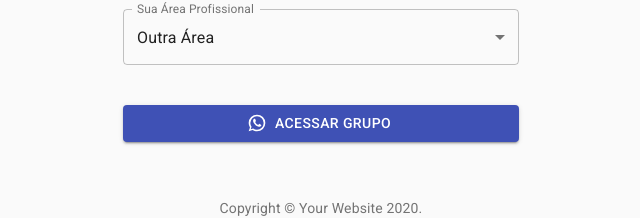
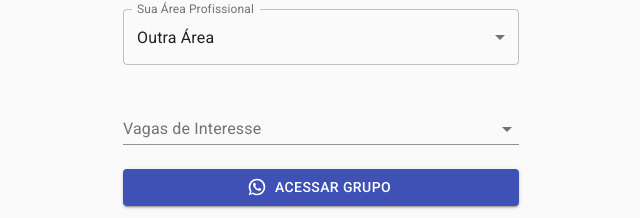
Before and after one commit to jonit-dev/eu-lead-capture, a React (Create React App) app: page / in a window 1280 px wide. Shown: the part 682-900 px from the top of the page, without its empty margins (319-959 px from the left). Built offline with nearby package versions, Linux system fonts and the light colour scheme; no server answers.

Commit message:
added positions of interest

```diff
--- a/package.json
+++ b/package.json
@@ -5,6 +5,7 @@
   "dependencies": {
     "@material-ui/core": "^4.10.0",
     "@material-ui/icons": "^4.9.1",
+    "@material-ui/lab": "^4.0.0-alpha.55",
     "axios": "^0.19.2",
     "lodash": "^4.17.15",
     "mobx": "^5.15.4",
--- a/src/App.tsx
+++ b/src/App.tsx
@@ -1,6 +1,6 @@
 import React from 'react';
 
-import { Register } from './components/pages/Register';
+import { Register } from './pages/Register';
 
 function App() {
   return <Register />;
--- /dev/null
+++ b/src/components/UI/form/PositionsOfInterest.tsx
@@ -0,0 +1,48 @@
+import TextField from '@material-ui/core/TextField';
+import Autocomplete from '@material-ui/lab/Autocomplete';
+import React, { useEffect, useState } from 'react';
+
+import { useStores } from '../../../store/store';
+
+interface IProps {
+  onChange: (values: any) => any;
+}
+
+export const PositionsOfInterest = ({ onChange }: IProps) => {
+  const { formStore } = useStores();
+
+  const [positionsOfInterest, setPositionsOfInterest] = useState<string[]>([]);
+  const [
+    selectedPositionsOfInterest,
+    setSelectedPositionsOfInterest,
+  ] = useState<string[]>([]);
+
+  useEffect(() => {
+    (async () => {
+      const poiData = await formStore.loadPositionsOfInterest();
+      setPositionsOfInterest(poiData);
+    })();
+  }, [formStore]);
+
+  return (
+    <Autocomplete
+      multiple
+      id="tags-standard"
+      options={positionsOfInterest}
+      value={selectedPositionsOfInterest}
+      onChange={(event, values) => {
+        setSelectedPositionsOfInterest(values);
+        onChange(values);
+      }}
+      renderInput={(params) => (
+        <TextField
+          fullWidth
+          {...params}
+          variant="standard"
+          label={"Vagas de Interesse"}
+          placeholder={"Vagas de Interesse"}
+        />
+      )}
+    />
+  );
+};
--- a/src/components/pages/Register.tsx
+++ b/src/pages/Register.tsx
@@ -16,11 +16,12 @@ import { observer } from 'mobx-react';
 import React, { useState } from 'react';
 import InputMask from 'react-input-mask';
 
-import { GenericHelper } from '../../helpers/GenericHelper';
-import { ILead } from '../../types/account.types';
-import { NicheGroupType } from '../../types/groups.types';
-import { LocationDropdown } from '../UI/form/LocationDropdown';
-import { Logo } from '../UI/Logo';
+import { LocationDropdown } from '../components/UI/form/LocationDropdown';
+import { PositionsOfInterest } from '../components/UI/form/PositionsOfInterest';
+import { Logo } from '../components/UI/Logo';
+import { GenericHelper } from '../helpers/GenericHelper';
+import { ILead } from '../types/account.types';
+import { NicheGroupType } from '../types/groups.types';
 
 export const Register = observer(() => {
   // const { formStore } = useStores();
@@ -207,6 +208,16 @@ export const Register = observer(() => {
                 </Select>
               </FormControl>
             </Grid>
+            <Grid item xs={12}>
+              <PositionsOfInterest
+                onChange={(poi) =>
+                  setNewLead({
+                    ...newLead,
+                    jobRoles: poi,
+                  })
+                }
+              />
+            </Grid>
           </Grid>
           <Button
             type="submit"
--- a/src/store/form.store.ts
+++ b/src/store/form.store.ts
@@ -8,6 +8,7 @@ export class FormStore {
   @observable selectedProvince;
   @observable provinces;
   @observable cities;
+  @observable positionsOfInterest;
 
   @action
   changeCity = (newCity: string) => {
@@ -45,4 +46,13 @@ export class FormStore {
 
     return cities;
   }
+
+  async loadPositionsOfInterest() {
+    const response = await APIHelper.request("GET", `/sectors/keywords/all`);
+
+    const positionsOfInterest: string[] = response.data.keywords;
+    this.positionsOfInterest = positionsOfInterest;
+
+    return positionsOfInterest;
+  }
 }
```
Also changed, not shown: 1 other file (tests, documents, lock files or other folders).
